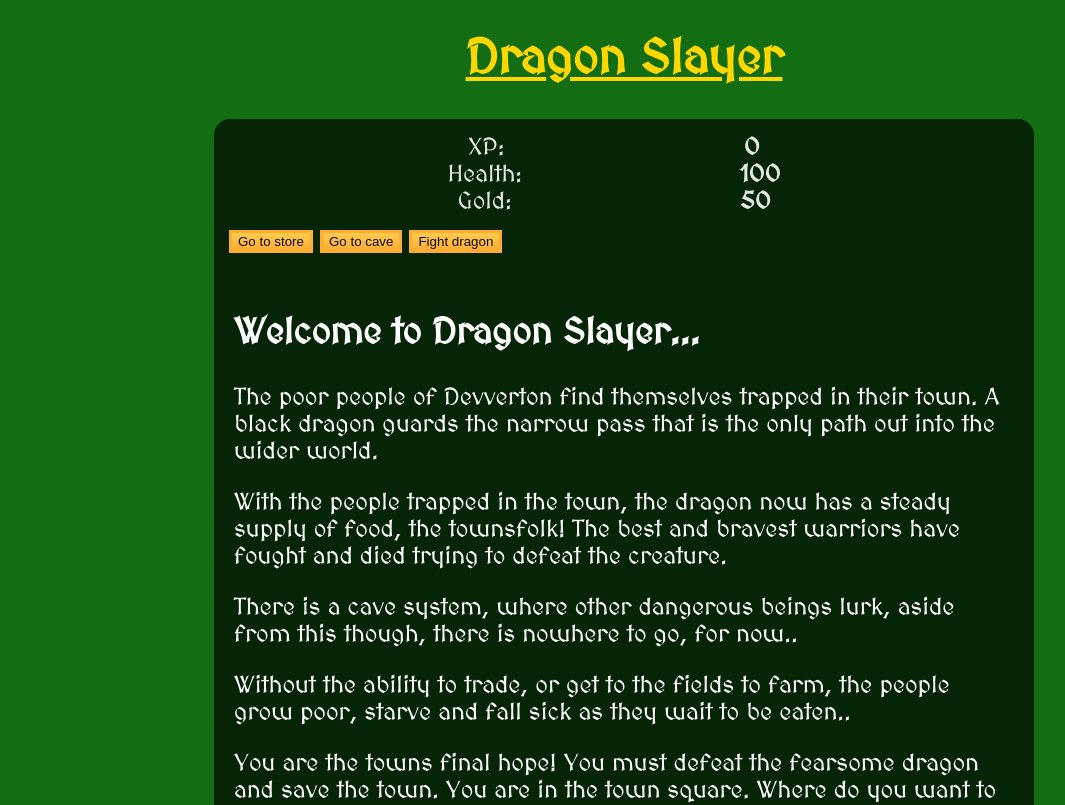
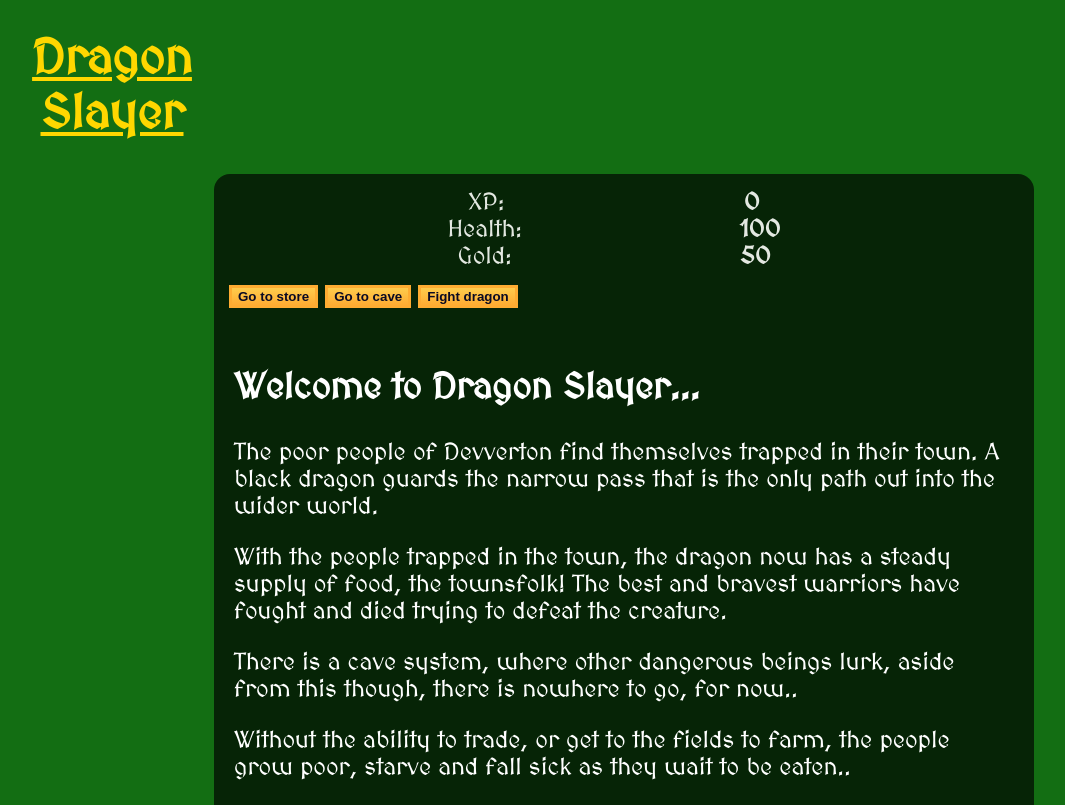
Before and after one commit to Sparkeeee/Dragon-Slayer, a plain HTML site: page index.html in a window 1280 px wide. Shown: the top 805 px of the page, without its empty margins (16-1081 px from the left). Drawn offline with Linux system fonts and the light colour scheme.

Commit message:
Update styles.css

```diff
--- a/styles.css
+++ b/styles.css
@@ -1,4 +1,9 @@
 body {
+    background: url() no-repeat center center fixed;
+  -webkit-background-size: cover;
+  -moz-background-size: cover;
+  -o-background-size: cover;
+  background-size: cover;
     background-color: #136e13;
     font-size: 24px;
     font-family: 'MedievalSharp', cursive;
@@ -17,6 +22,8 @@ body {
     color: gold;
     text-align: center;
     text-decoration:underline;
+    width: 15rem;
+    background-color: #136e13;
   }
 
   #game {
@@ -68,6 +75,7 @@ body {
     background-color: #feac32;
     background-image: linear-gradient(#fecc4c, #ffac33);
     border: 3px solid #feac32;
+    font-weight: bold;
 
 
 
```
